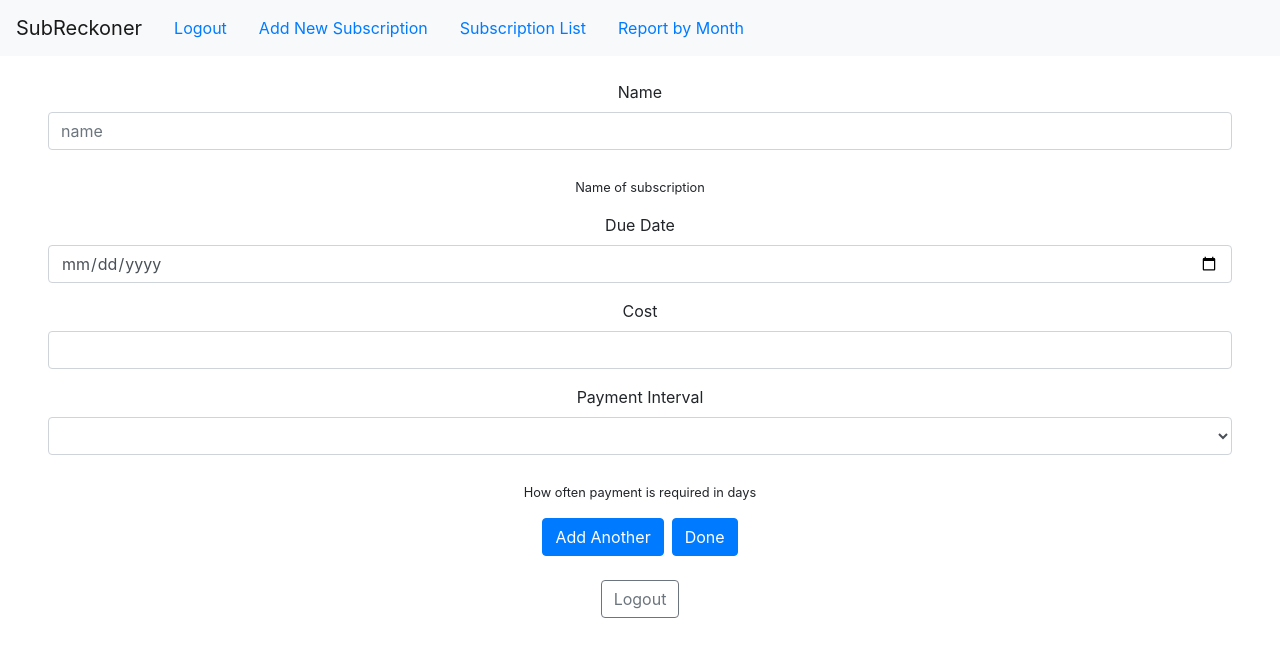
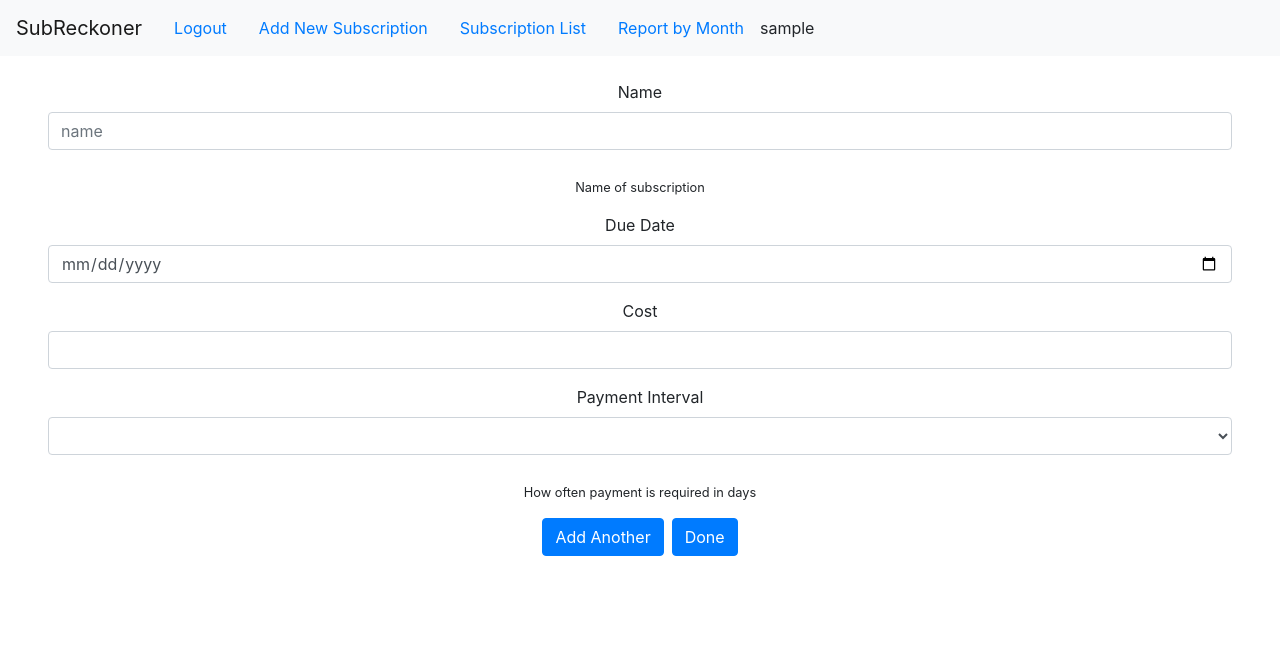
Before and after one commit to ngraton/subscription-frontend-mirror, a React (Create React App) app: page /addsubscription in a window 1280 px wide. Shown: the top 656 px of the page. Built offline with nearby package versions, Linux system fonts and the light colour scheme; no server answers; sample sign-in values are in the browser's storage.

Commit message:
fixed routes and props

```diff
--- a/src/App.js
+++ b/src/App.js
@@ -17,16 +17,16 @@ function App() {
       <AppNavBar setUsername={setUsername} username={username}/>
       <Switch>
         <Route exact path="/" render={
-          props => <HomePage {...props} />
+          props => <HomePage {...props} username={ username }/>
         }/>
         <Route exact path="/login" render={
-          props => <LoginPage {...props} setUsername={setUsername} />
+          props => <LoginPage {...props} setUsername={ setUsername } />
         }/>
         <Route exact path="/addsubscription" render={
-          props => <AddSubscriptionForm {...props} />
+          props => <AddSubscriptionForm {...props} username={ username }/>
         }/>
         <Route exact path="/subscriptionlist" render={props => <SubscriptionListPage {...props} username={ username } />} />
-        <Route exact path="/editsubscription/:subscriptionID" render={props => <EditSubscriptionForm {...props} username={username} />}/>
+        <Route exact path="/editsubscription/:subscriptionID" render={props => <EditSubscriptionForm {...props} username={ username } />}/>
       </Switch>
     </Router>
   );
--- a/src/components/AppNavBar/AppNavBar.js
+++ b/src/components/AppNavBar/AppNavBar.js
@@ -1,14 +1,19 @@
 import React from 'react';
 import { Navbar, Nav } from 'react-bootstrap';
 
-function AppNavBar() {
+function AppNavBar({ username, setUserName }) {
 
-  const [logedIn, setLogedIn ] = React.useState(!!localStorage.getItem('username'))
+  const [logedIn, setLogedIn ] = React.useState(false)
 
   const handleLogout = () => {
     localStorage.removeItem('username')
     setLogedIn(false)
+    setUserName('')
   }
+
+  React.useEffect(() => {
+    setLogedIn(!!localStorage.getItem('username'))
+  }, [localStorage.getItem('username')])
 
   const logInOrOut = () => {
     if(logedIn){
@@ -24,13 +29,16 @@ function AppNavBar() {
           {logInOrOut()}
         </Nav.Item>
         <Nav.Item>
-          {logedIn && <Nav.Link to='/addsubscription'>Add New Subscription</Nav.Link>}
+          {logedIn && <Nav.Link href='/addsubscription'>Add New Subscription</Nav.Link>}
         </Nav.Item>
         <Nav.Item>
-          {logedIn && <Nav.Link to='/subscriptionlist'>Subscription List</Nav.Link>}
+          {logedIn && <Nav.Link href='/subscriptionlist'>Subscription List</Nav.Link>}
         </Nav.Item>
         <Nav.Item>
-          {logedIn && <Nav.Link to='/'>Report by Month</Nav.Link>}
+          {logedIn && <Nav.Link href='/'>Report by Month</Nav.Link>}
+        </Nav.Item>
+        <Nav.Item>
+          { username }
         </Nav.Item>
       </Navbar>
     </div>
--- a/src/forms/AddSubscriptionForm.js
+++ b/src/forms/AddSubscriptionForm.js
@@ -68,11 +68,6 @@ class Subscription extends Component {
     }
   }
 
-  handleLogout(e) {
-    localStorage.removeItem('username')
-    this.props.setUsername('')
-    this.setState({loggedin: false})
-  }
 
   render () {
     return (
@@ -109,7 +104,6 @@ class Subscription extends Component {
           <Button onClick={this.onClickAddAnother} type="submit">Add Another</Button>
           <Button onClick={this.onClickDone} type="submit" className="ml-2">Done</Button>
         </Form>
-        <Button onClick={(e)=>this.handleLogout(e)} variant="outline-secondary">Logout</Button>
       </div>
     )
   }
```
